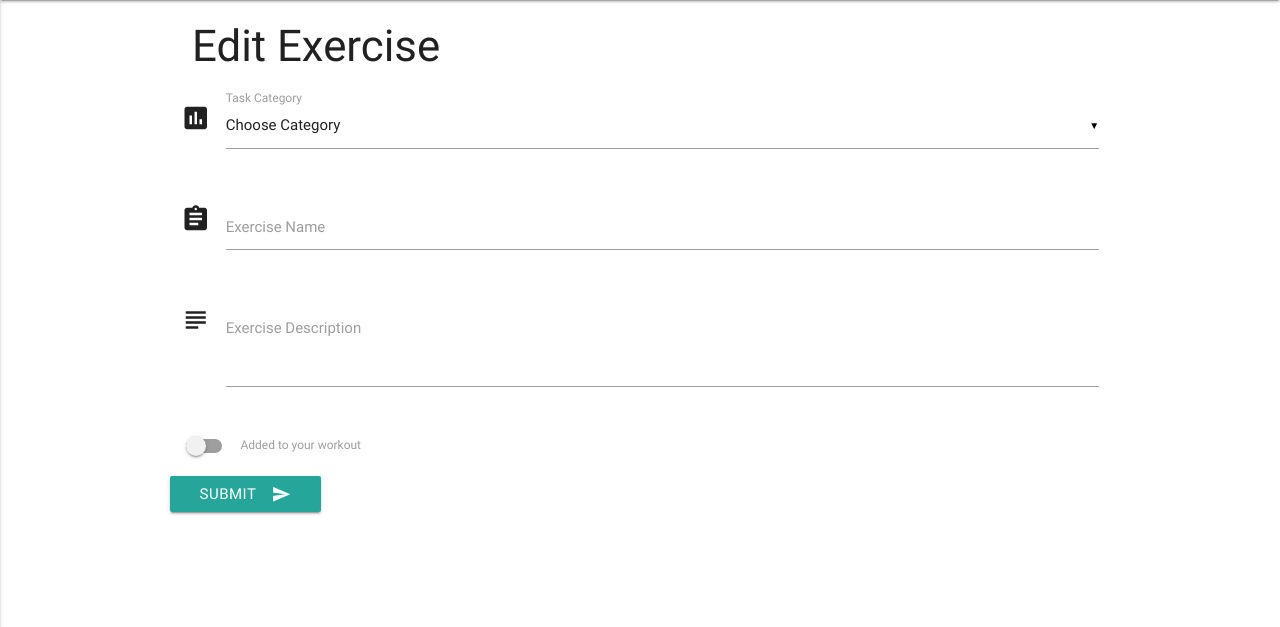
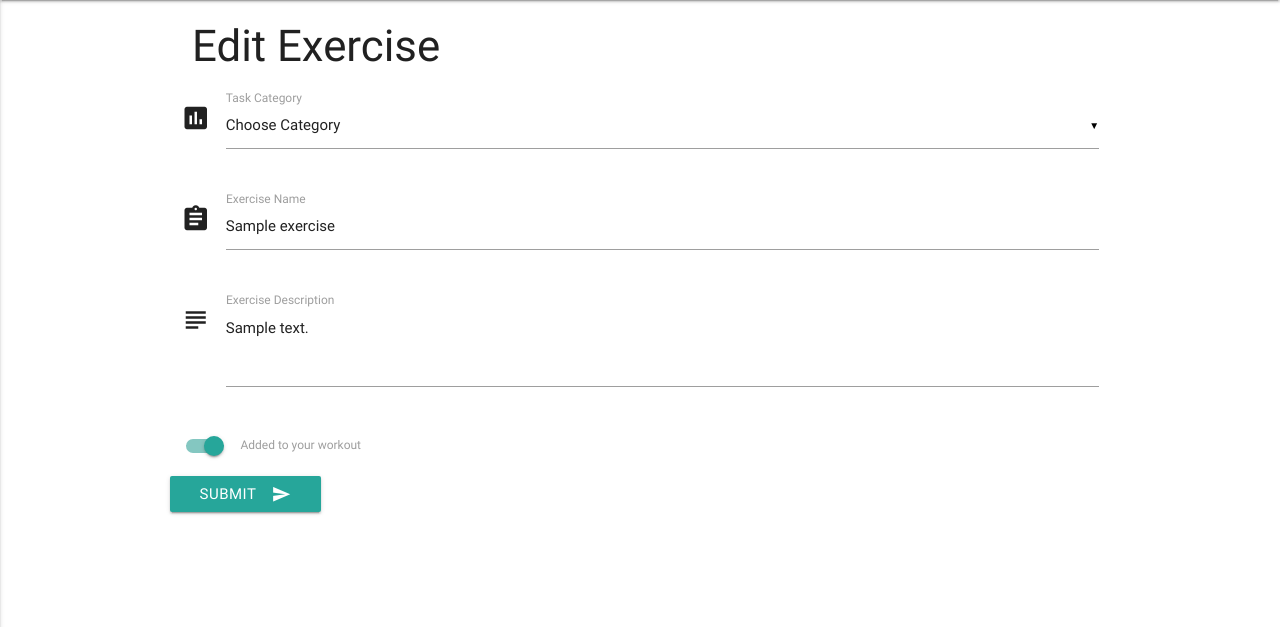
Before and after one commit to chrisoc19/workout, a Flask app: template templates/edit_exercise.html in a window 1280 px wide. Shown: the part 64-691 px from the top of the page. Run offline with Flask 2, Linux system fonts and the light colour scheme; the template is opened without the code that fills it: most values are stand-ins (such as "Sample title", 1, 10 or a date in 2020); some libraries are stand-ins or nearby versions.

Commit message:
added edit

```diff
--- a/app.py
+++ b/app.py
@@ -43,6 +43,18 @@ def edit_exercise(exercise_id):
                            categories=all_categories)
 
 
+@app.route('/update_exercise/<exercise_id>', methods=["POST"])
+def update_exercise(exercise_id):
+    exercise = mongo.db.exercise
+    exercise.update_one({'_id': ObjectId(exercise_id)}, {
+        'category_name': request.form.get('category_name'),
+        'exercise_name': request.form.get('exercise_name'),
+        'exercise_description': request.form.get('exercise_description'),
+        'is_urgent': request.form.get('is_urgent')
+    })
+    return redirect(url_for('get_exercise'))
+
+
 if __name__ == '__main__':
     app.run(host=os.environ.get('IP'),
             port=int(os.environ.get('PORT')),
--- a/templates/edit_exercise.html
+++ b/templates/edit_exercise.html
@@ -3,7 +3,7 @@
 {% block content %}
 <h3>Edit Exercise</h3>
 <div class="row">
-	<form action="{{ url_for('insert_exercise')}}" method="POST" class="col s12">
+	<form action="{{ url_for('update_exercise')}}" method="POST" class="col s12">
 		<div class="row">
 			<div class="row">
 				<div class="input-field col s12">
@@ -11,7 +11,11 @@
 					<select id="category" name="category_name">
                   <option value="" disabled selected>Choose Category</option>
                   {% for category in categories %}
-                      <option value="{{category.category_name}}">{{category.category_name}}</option>
+                        {% if category.category_name == exercise.category_name %}
+                            <option value="{{category.category_name}}" selected>{{category.category_name}}</option>
+                        {% else %}
+                            <option value="{{category.category_name}}">{{category.category_name}}</option>
+                        {% endif %}
                   {% endfor %}
                 </select>
 					<label>Task Category</label>
@@ -21,7 +25,7 @@
 			<div class="row">
 				<div class="input-field col s12">
 					<i class="material-icons prefix">assignment</i>
-					<input id="exercise_name" name="exercise_name" type="text" class="validate">
+					<input id="exercise_name" name="exercise_name" type="text" class="validate" value="{{exercise.exercise_name}}">
 					<label for="icon_prefix">Exercise Name</label>
 				</div>
 			</div>
@@ -29,7 +33,7 @@
 			<div class="row">
 				<div class="input-field col s12">
 					<i class="material-icons prefix">subject</i>
-					<textarea name="exercise_description" id="exercise_description" class="materialize-textarea"></textarea>
+					<textarea name="exercise_description" id="exercise_description" class="materialize-textarea">{{exercise.exercise_description}}</textarea>
 					<label for="icon_telephone">Exercise Description</label>
 				</div>
 			</div>
@@ -37,7 +41,11 @@
 				<!-- Switch -->
 				<div class="switch">
 					<label>
-      <input id="add_exercise" name="add_exercise" type="checkbox">
+                    {% if exercise.add_exercise %}
+      <input id="add_exercise" name="add_exercise" type="checkbox" checked>
+      {% else %}
+       <input id="add_exercise" name="add_exercise" type="checkbox" >
+      {% endif %}
       <span class="lever"></span>
       Added to your workout
     </label>
```
